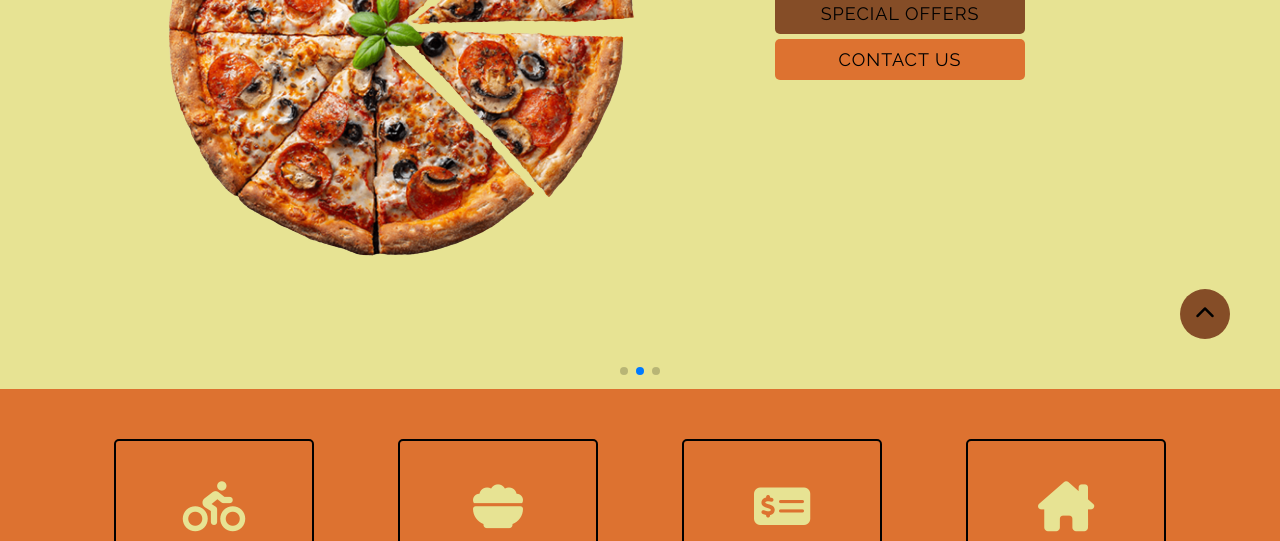
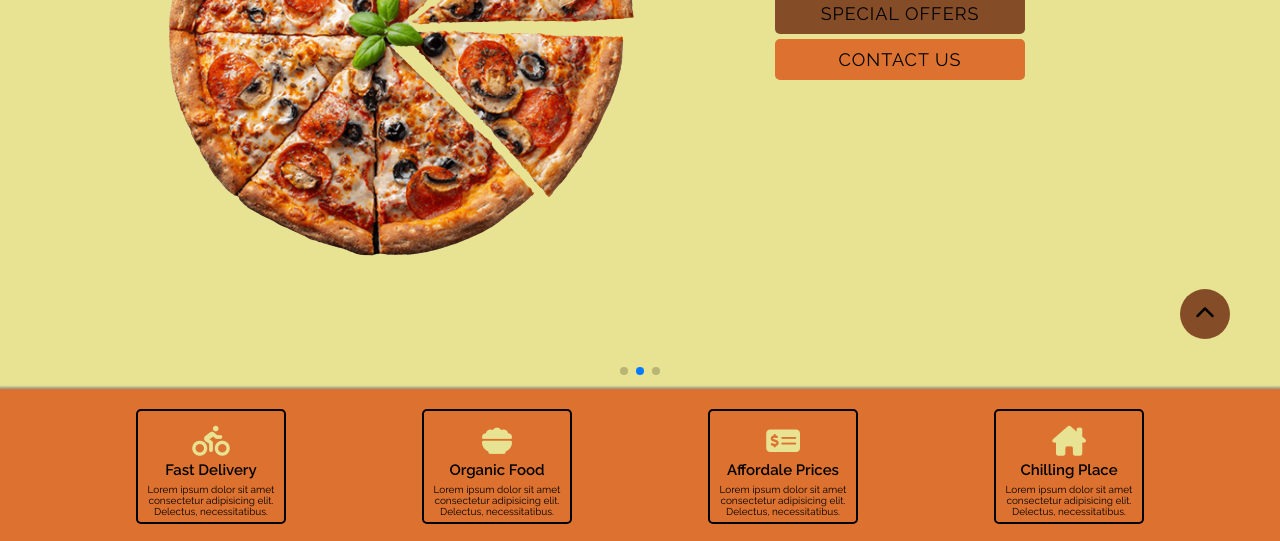
Before and after one commit to koraad/elegante, a plain HTML site: page index.html in a window 1280 px wide. Shown: the part 411-952 px from the top of the page. Drawn offline with nearby package versions, Linux system fonts and the light colour scheme.

Commit message:
Update main.css

```diff
--- a/css/main.css
+++ b/css/main.css
@@ -253,10 +253,15 @@ header {
 /* trust badges section start */
 
 .trust {
+    padding: 20px;
     background-color: var(--secondary-color);
     width: 100%;
     height: auto;
+    position: relative;
+    z-index: 900;
+    box-shadow: 0 0 2px 2px rgba(136,136,136, 0.8);
 }
+
 .trust .trust-wrapper {
     display: flex;
     flex-wrap: wrap;
@@ -265,22 +270,23 @@ header {
     gap: 20px;
 }
 .trust .trust-wrapper .trust-card {
-    width: 200px;
-    height: 210px;
+    width: 150px;
+    height: auto;
     border: 2px solid var(--color-normal);
     border-radius: 5px;
-    padding: 20px;
+    padding: 5px;
     text-align: center;
 }
 
 .trust-card i {
-    font-size: 50px;
+    font-size: 30px;
     color: var(--bg-color-light);
-    margin-top: 20px;
+    margin-top: 10px;
 }
 .trust-card h3 {
+    font-size: 15px;
     color: var(--color-normal);
-    margin: 20px 0;
+    margin: 5px 0;
 }
 .trust-card h5 {
     font-size: 10px;
@@ -873,6 +879,10 @@ header {
         font-size: 18px;
     }
 
+    .about {
+        background-attachment: scroll;
+    }
+
 
   }
   @media screen and (max-width: 750px) {
@@ -939,10 +949,6 @@ header {
         font-size: 20px;
     }
 
-    .about {
-        background-attachment: scroll;
-    }
-
   }
   @media screen and (max-width: 470px) {
     .logo {
@@ -995,3 +1001,11 @@ header {
     }
 
   }
+  @media screen and (max-width: 400px) {
+
+    .trust .trust-wrapper .trust-card {
+
+        height: 150px;
+    }
+
+  }
```
